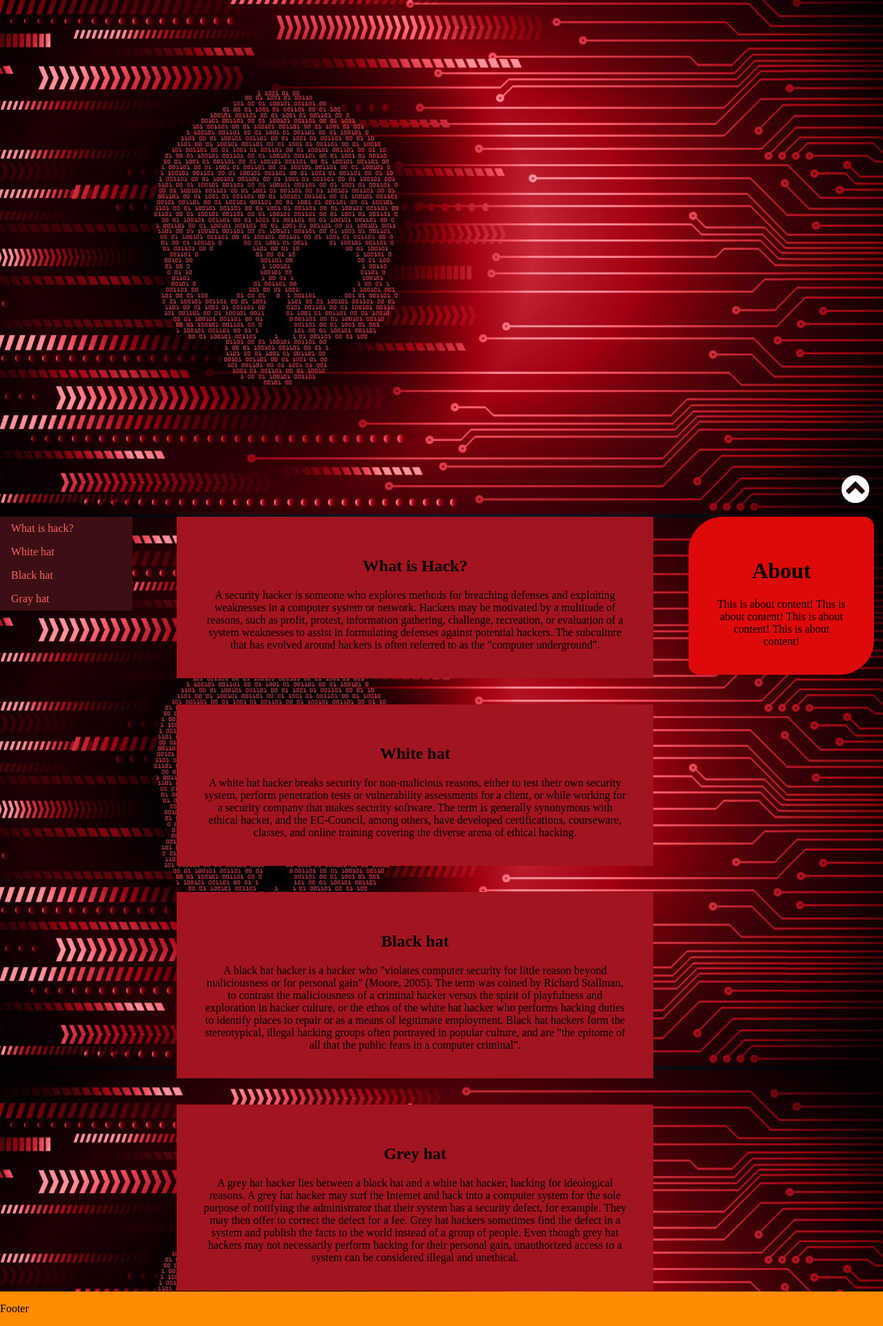
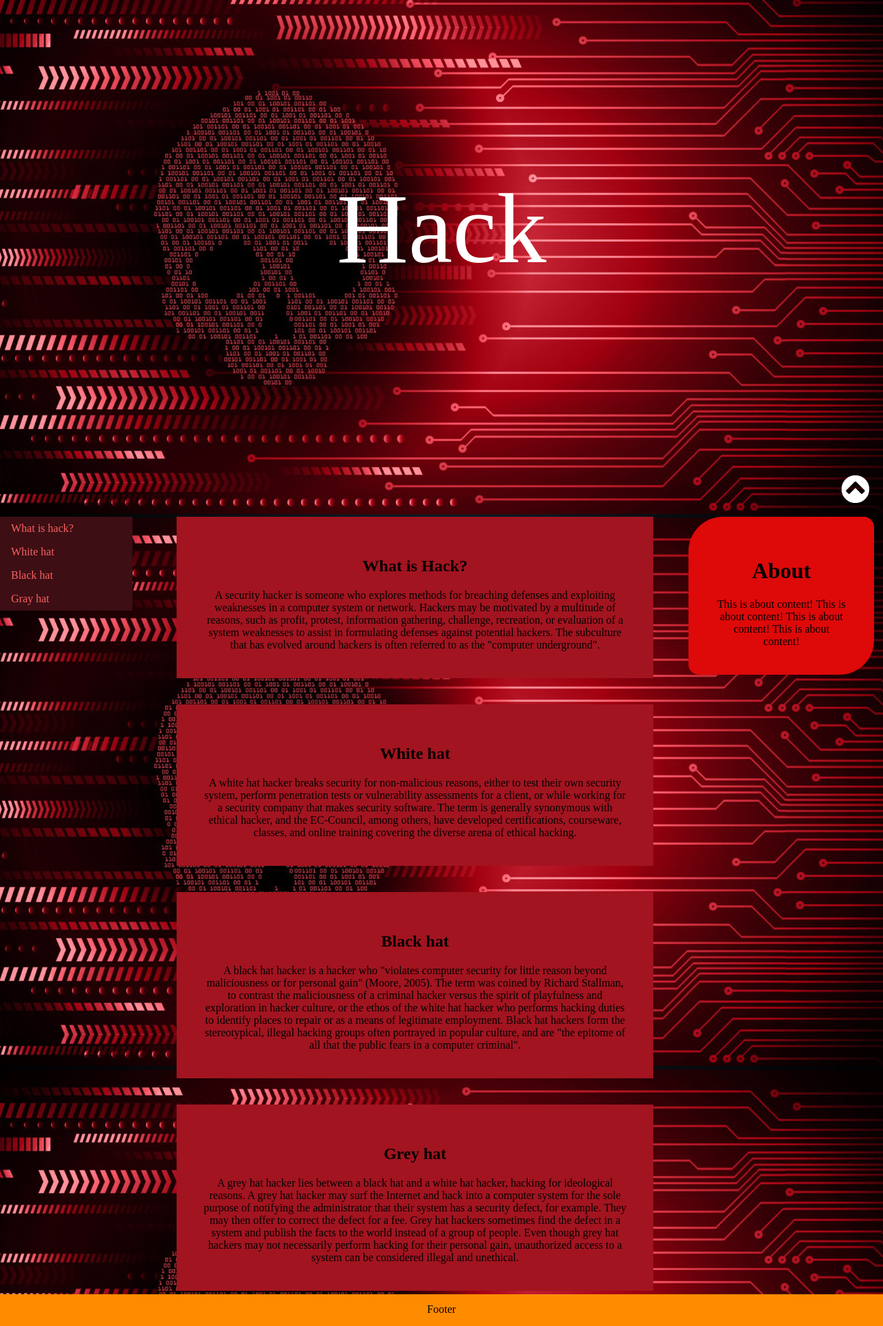
Before and after one commit to haadijafari/Maktabkhooneh-Frontend-CSS-project, a plain HTML site: page mainPage.html in a window 1280 px wide. Shown: the part 51-1973 px from the top of the page at 69% size. Drawn offline with Linux system fonts and the light colour scheme.

Commit message:
Footer bug fix & title
- Footer has been modified again
- "Hack" has been written in the main page
- tittle from tag head has been edited to hacker

```diff
--- a/main.css
+++ b/main.css
@@ -96,7 +96,10 @@ body {
 
 /* Footer */
 #Footer {
-  width: 100%;
+  height: 20px;
+  padding: 1%;
+  width: 98%;
+  text-align: center;
   background-color: #ff8c00;
   position: absolute;
   bottom: 0;
@@ -114,3 +117,14 @@ body {
   bottom: 20px;
   right: 20px;
 }
+
+
+/* Title */
+#Title{
+  color: white;
+  position: absolute;
+  text-align: center;
+  margin-top: 300px;
+  font-size: 900%;
+  width: 100%;
+}
--- a/mainPage.html
+++ b/mainPage.html
@@ -3,7 +3,7 @@
   <head>
     <meta charset="utf-8" />
     <meta http-equiv="X-UA-Compatible" content="IE=edge" />
-    <title>First Web Page</title>
+    <title>Hacker</title>
     <meta name="viewport" content="width=device-width, initial-scale=1" />
     <link rel="stylesheet" type="text/css" media="screen" href="main.css" />
   </head>
@@ -19,6 +19,10 @@
         <li><a href="">Contact</a></li>
         <li><a href="">About</a></li>
       </ul>
+    </div>
+
+    <div id="Title">
+        Hack
     </div>
 
     <div id="main">
@@ -94,7 +98,7 @@
       </div>
 
       <footer id="Footer">
-        <p>Footer</p>
+        Footer
       </footer>
     </div>
 
```
